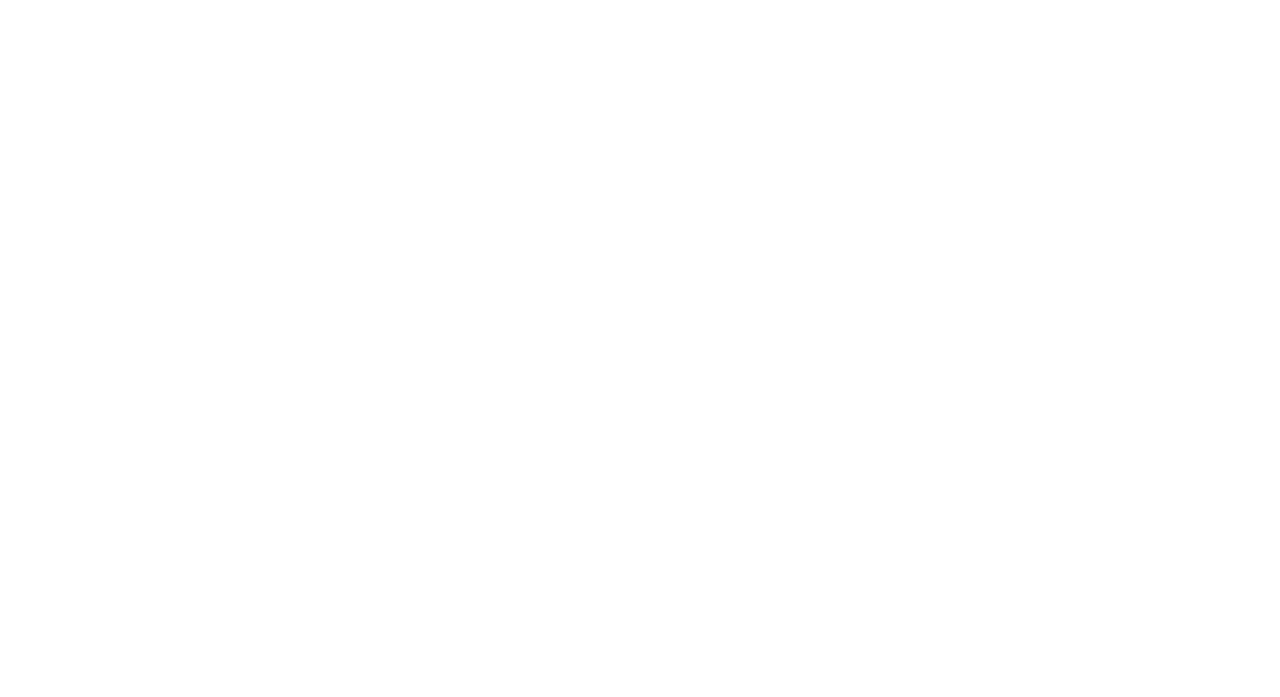
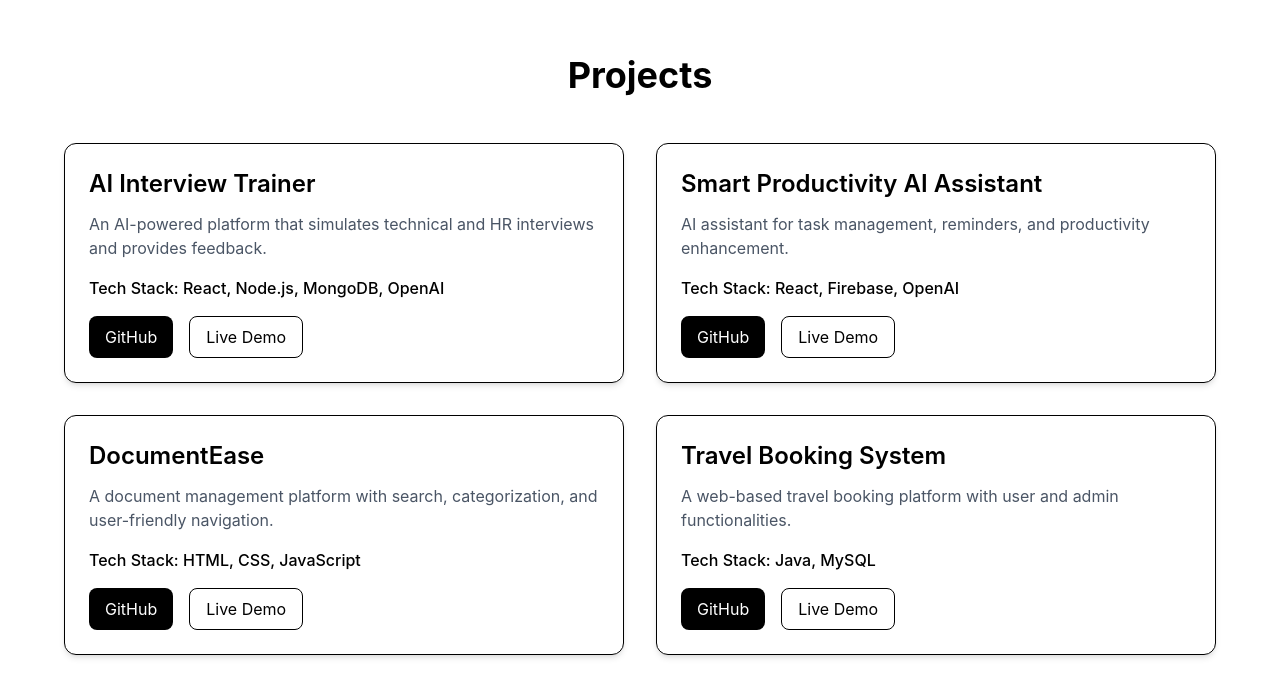
Before and after one commit to amitshahworks/portfolio-website, a React (Vite) app: page / in a window 1280 px wide. Shown: the part 2497-3194 px from the top of the page. Before the commit the page ends 2472 px from the top, so only its background shows below. Built offline with nearby package versions, Linux system fonts and the light colour scheme.

Commit message:
Day 2: Added projects section

```diff
--- a/src/App.jsx
+++ b/src/App.jsx
@@ -2,6 +2,7 @@ import Navbar from "./components/Navbar";
 import Hero from "./components/Hero";
 import About from "./components/About";
 import Skills from "./components/Skills";
+import Projects from "./components/Projects";
 
 
 function App() {
@@ -11,6 +12,7 @@ function App() {
       <Hero />
       <About />
       <Skills />
+      <Projects />
     </>
   );
 }
--- /dev/null
+++ b/src/components/Projects.jsx
@@ -0,0 +1,72 @@
+function Projects() {
+  const projects = [
+    {
+      title: "AI Interview Trainer",
+      description:
+        "An AI-powered platform that simulates technical and HR interviews and provides feedback.",
+      tech: "React, Node.js, MongoDB, OpenAI",
+    },
+    {
+      title: "Smart Productivity AI Assistant",
+      description:
+        "AI assistant for task management, reminders, and productivity enhancement.",
+      tech: "React, Firebase, OpenAI",
+    },
+    {
+      title: "DocumentEase",
+      description:
+        "A document management platform with search, categorization, and user-friendly navigation.",
+      tech: "HTML, CSS, JavaScript",
+    },
+    {
+      title: "Travel Booking System",
+      description:
+        "A web-based travel booking platform with user and admin functionalities.",
+      tech: "Java, MySQL",
+    },
+  ];
+
+  return (
+    <section
+      id="projects"
+      className="min-h-screen px-6 py-20"
+    >
+      <h2 className="text-4xl font-bold text-center mb-12">
+        Projects
+      </h2>
+
+      <div className="grid md:grid-cols-2 gap-8 max-w-6xl mx-auto">
+        {projects.map((project) => (
+          <div
+            key={project.title}
+            className="border rounded-xl p-6 shadow-md hover:shadow-xl transition"
+          >
+            <h3 className="text-2xl font-semibold mb-3">
+              {project.title}
+            </h3>
+
+            <p className="text-gray-600 mb-4">
+              {project.description}
+            </p>
+
+            <p className="font-medium mb-4">
+              Tech Stack: {project.tech}
+            </p>
+
+            <div className="flex gap-4">
+              <button className="bg-black text-white px-4 py-2 rounded-lg">
+                GitHub
+              </button>
+
+              <button className="border px-4 py-2 rounded-lg">
+                Live Demo
+              </button>
+            </div>
+          </div>
+        ))}
+      </div>
+    </section>
+  );
+}
+
+export default Projects;
```
